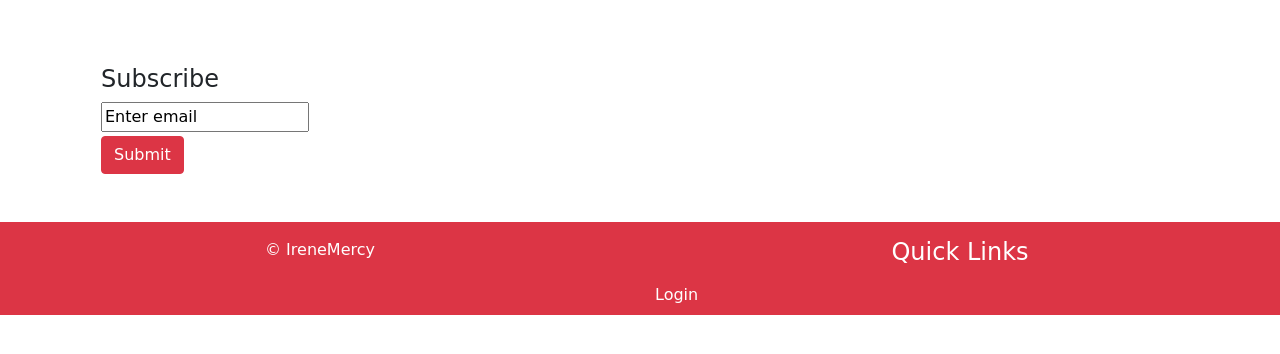
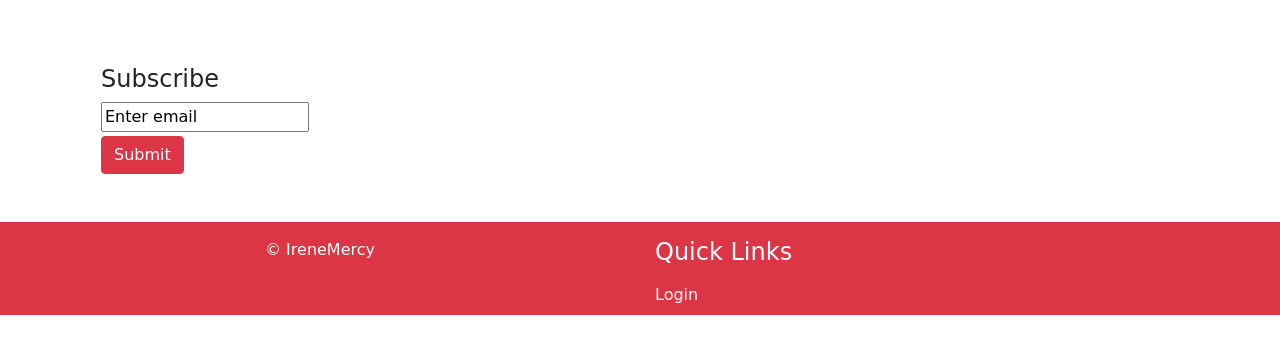
Before and after one commit to IreneMercy/Blogyou, a Python web app: template app/templates/index.html in a window 1280 px wide. Shown: the part 56-410 px from the top of the page. Run offline with Jinja, Linux system fonts and the light colour scheme; the template is opened without the code that fills it, so the values that code supplies are empty; some libraries are stand-ins or nearby versions; some web fonts are replaced.

Commit message:
modify footer

```diff
--- a/app/templates/index.html
+++ b/app/templates/index.html
@@ -63,7 +63,7 @@
       </div>
       <div class="col-md-6">
         <ul class="navbar-nav ml-auto">
-          <h4 class="text-center mt-3 text-white">Quick Links</h4>
+          <h4 class="mt-3 text-white">Quick Links</h4>
           {% if current_user.is_authenticated  %}
             <li class="nav-item text-white ml-2"><a class="mt-5 text-white items" href="{{url_for('main.home')}}">{{current_user.username}}</a></li>
             <li><a class="text-white ml-2 items" href="{{url_for('main.blogs')}}">CreateBlog</a></li>
```
